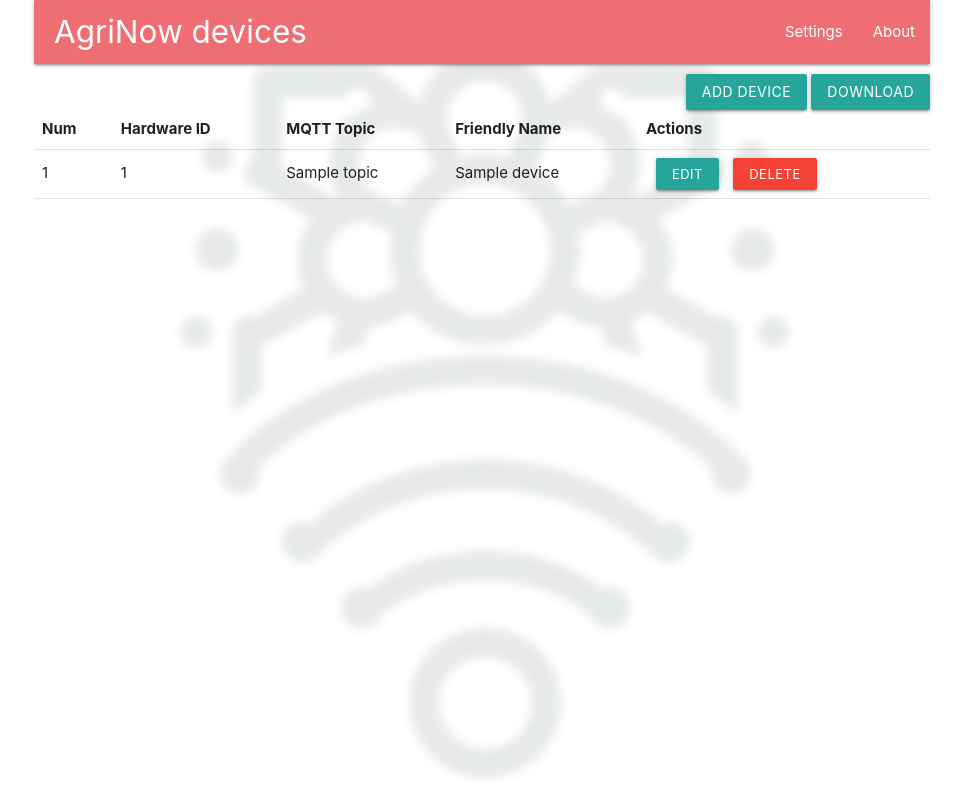
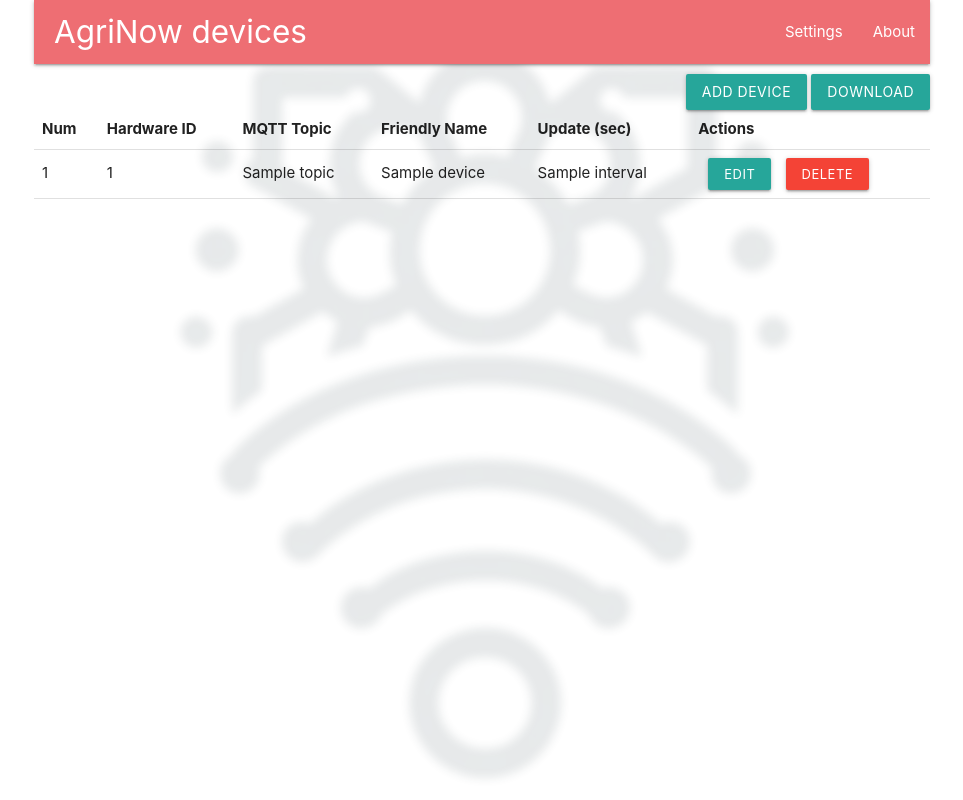
Before and after one commit to giovortu/AgriNowManager, a Node server app: template views/index.ejs in a window 1280 px wide. Shown: the whole page, without its empty margins (158-1121 px from the left). Run offline with Node 20, Linux system fonts and the light colour scheme; the template is opened without the code that fills it: most values are stand-ins (such as "Sample title", 1, 10 or a date in 2020); some libraries are stand-ins or nearby versions.

Commit message:
Added sleep time

```diff
--- a/data/devices.json
+++ b/data/devices.json
@@ -2,31 +2,43 @@
   {
     "id": "3398534",
     "topic": "3398534",
-    "name": "Pomodori"
+    "name": "Pomodori",
+    "interval": 45
   },
   {
     "id": "3398804",
     "topic": "3398804",
-    "name": "Peperoni"
+    "name": "Peperoni",
+    "interval": 45
   },
   {
     "id": "3398655",
     "topic": "3398655",
-    "name": "Pothos"
+    "name": "Pothos",
+    "interval": 20
   },
   {
     "id": "3398774",
     "topic": "3398774",
-    "name": "Ficus"
+    "name": "Ficus",
+    "interval": 20
   },
   {
     "id": "2548419",
     "topic": "2548419",
-    "name": "Dieffenbachia"
+    "name": "Dieffenbachia",
+    "interval": 20
   },
   {
     "id": "2549138",
     "topic": "2549138",
-    "name": "Patate"
+    "name": "Patate",
+    "interval": 45
+  },
+  {
+    "id": "3398543",
+    "topic": "3398543",
+    "name": "Cipolle",
+    "interval": 10
   }
 ]
--- a/public/script.js
+++ b/public/script.js
@@ -76,12 +76,15 @@ document.addEventListener('DOMContentLoaded', function() {
     input = document.getElementById('name')
     input.value = ""
 
+    input = document.getElementById('interval')
+    input.value = ""
+
     M.updateTextFields();
 
     M.Modal.getInstance(document.getElementById('addForm')).open();
   }
 
-  function editDevice(id, topic, name) {
+  function editDevice(id, topic, name, interval) {
 
     console.log( id, topic, name )
 
@@ -94,6 +97,8 @@ document.addEventListener('DOMContentLoaded', function() {
     input = document.getElementById('editname')
     input.value = name
 
+    input = document.getElementById('editinterval')
+    input.value = interval
 
     input = document.getElementById('origid')
     input.value = id
--- a/server.js
+++ b/server.js
@@ -172,7 +172,11 @@ app.get('/devices', async (req, res) => {
 app.post('/add', async (req, res) => {
   try {
     const devices = await readDevices();
-    const newDevice = { id: req.body.id, topic: req.body.topic, name: req.body.name };
+    const newDevice = { id: req.body.id,
+                        topic: req.body.topic,
+                        name: req.body.name,
+                        interval: parseInt( req.body.interval )
+                      };
     devices.push(newDevice);
     await writeDevices(devices);
     res.redirect('/');
@@ -189,10 +193,13 @@ app.post('/edit', async (req, res) => {
     const deviceIdToEdit = req.body.origid;
     const newDeviceID = req.body.editid;
     const updatedDevices = devices.map(device => {
+
       if (device.id === deviceIdToEdit) {
         device.id = newDeviceID;
         device.topic = req.body.edittopic;
         device.name = req.body.editname;
+        device.interval = parseInt( req.body.editinterval );
+
       }
 
 
--- a/views/index.ejs
+++ b/views/index.ejs
@@ -43,6 +43,7 @@
       <th>Hardware ID</th>
       <th>MQTT Topic</th>
       <th>Friendly Name</th>
+      <th>Update (sec)</th>
       <th>Actions</th>
     </tr>
   </thead>
@@ -55,8 +56,9 @@
       <td><%= device.id %></td>
       <td><%= device.topic %></td>
       <td><%= device.name %></td>
+      <td><%= device.interval %></td>
       <td>
-        <a class="waves-effect waves-light btn-small edit-btn" onclick="editDevice('<%= device.id %>', '<%= device.topic %>', '<%= device.name %>')">Edit</a>
+        <a class="waves-effect waves-light btn-small edit-btn" onclick="editDevice('<%= device.id %>', '<%= device.topic %>', '<%= device.name %>', '<%= device.interval %>')">Edit</a>
         <a class="waves-effect waves-light btn-small red delete-btn" onclick="showDeleteConfirmation('<%= device.id %>')">Delete</a>
       </td>
     </tr>
@@ -167,6 +169,10 @@
           <input id="name" type="text" name="name" class="validate" required>
           <label for="name">Friendly Name</label>
         </div>
+        <div class="input-field">
+          <input id="interval" type="text" name="interval" class="validate" required>
+          <label for="interval">Update (sec)</label>
+        </div>
         <button class="waves-effect waves-light btn" type="submit" id="newDeviceBtn" disabled>Add Device</button>
       </form>
     </div>
@@ -188,6 +194,10 @@
         <div class="input-field">
           <input id="editname" type="text" name="editname" class="validate" required>
           <label for="editname">Friendly Name</label>
+        </div>
+        <div class="input-field">
+          <input id="editinterval" type="text" name="editinterval" class="validate" required>
+          <label for="editinterval">Update (sec)</label>
         </div>
         <button class="waves-effect waves-light btn" type="submit" id="editDeviceBtn" disabled>Modify Device</button>
       </form>
```
